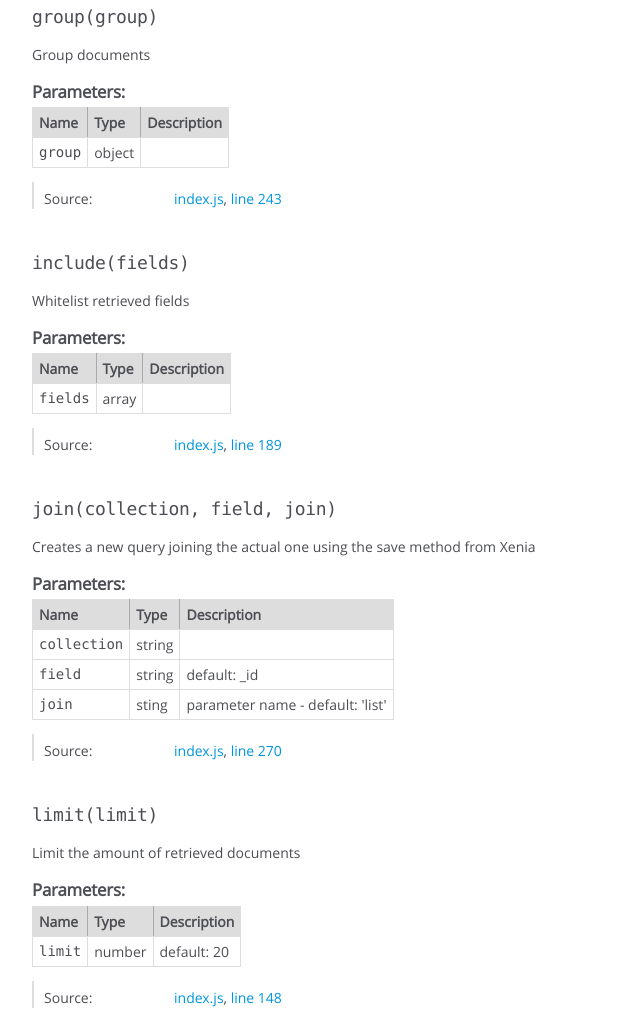
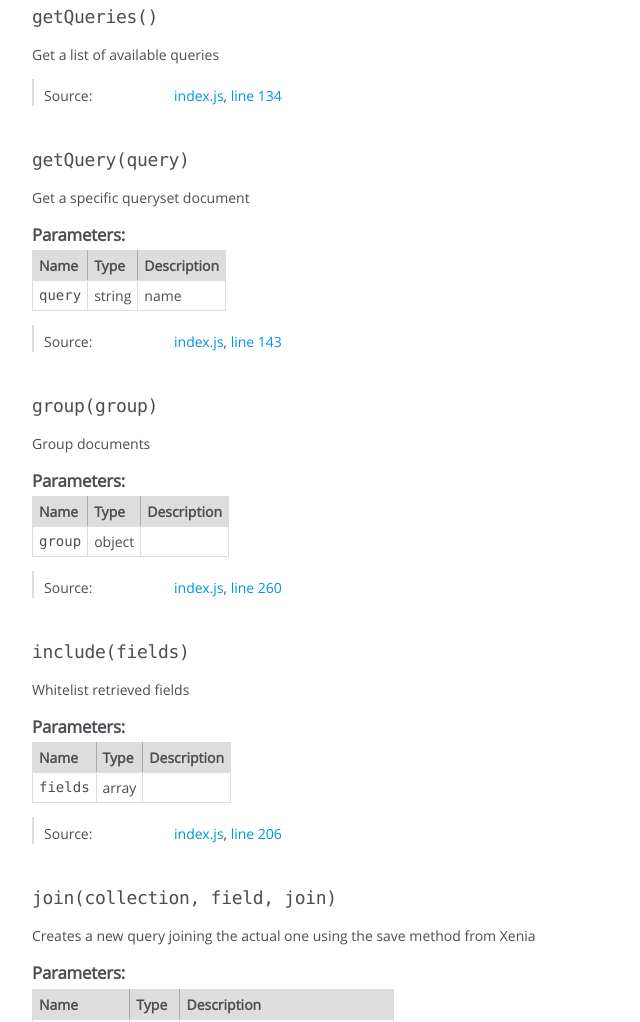
Before and after one commit to coralproject/xenia-driver-js, a website: page docs/XeniaDriver.html in a window 1280 px wide. Shown: the part 1693-2715 px from the top of the page, without its empty margins (0-640 px from the left). Drawn offline with Linux system fonts and the light colour scheme.

Commit message:
Added getQuery and getQueries methods

```diff
--- a/docs/XeniaDriver.html
+++ b/docs/XeniaDriver.html
@@ -627,7 +627,7 @@
 
     <dt class="tag-source">Source:</dt>
     <dd class="tag-source"><ul class="dummy"><li>
-        <a href="index.js.html">index.js</a>, <a href="index.js.html#line199">line 199</a>
+        <a href="index.js.html">index.js</a>, <a href="index.js.html#line216">line 216</a>
     </li></ul></dd>
 
 
@@ -812,6 +812,219 @@
 
 
 
+    <h4 class="name" id="getQueries"><span class="type-signature"></span>getQueries<span class="signature">()</span><span class="type-signature"></span></h4>
+
+
+
+
+
+<div class="description">
+    Get a list of available queries
+</div>
+
+
+
+
+
+
+
+
+
+
+
+
+
+<dl class="details">
+
+
+
+
+
+
+
+
+
+
+
+
+
+
+
+
+
+
+
+
+
+
+
+
+
+
+    <dt class="tag-source">Source:</dt>
+    <dd class="tag-source"><ul class="dummy"><li>
+        <a href="index.js.html">index.js</a>, <a href="index.js.html#line134">line 134</a>
+    </li></ul></dd>
+
+
+
+
+
+
+
+</dl>
+
+
+
+
+
+
+
+
+
+
+
+
+
+
+
+
+
+
+
+
+
+    <h4 class="name" id="getQuery"><span class="type-signature"></span>getQuery<span class="signature">(query)</span><span class="type-signature"></span></h4>
+
+
+
+
+
+<div class="description">
+    Get a specific queryset document
+</div>
+
+
+
+
+
+
+
+
+
+    <h5>Parameters:</h5>
+
+
+<table class="params">
+    <thead>
+    <tr>
+
+        <th>Name</th>
+
+
+        <th>Type</th>
+
+
+
+
+
+        <th class="last">Description</th>
+    </tr>
+    </thead>
+
+    <tbody>
+
+
+        <tr>
+
+                <td class="name"><code>query</code></td>
+
+
+            <td class="type">
+
+
+<span class="param-type">string</span>
+
+
+
+            </td>
+
+
+
+
+
+            <td class="description last">name</td>
+        </tr>
+
+
+    </tbody>
+</table>
+
+
+
+
+
+
+<dl class="details">
+
+
+
+
+
+
+
+
+
+
+
+
+
+
+
+
+
+
+
+
+
+
+
+
+
+
+    <dt class="tag-source">Source:</dt>
+    <dd class="tag-source"><ul class="dummy"><li>
+        <a href="index.js.html">index.js</a>, <a href="index.js.html#line143">line 143</a>
+    </li></ul></dd>
+
+
+
+
+
+
+
+</dl>
+
+
+
+
+
+
+
+
+
+
+
+
+
+
+
+
+
+
+
+
+
     <h4 class="name" id="group"><span class="type-signature"></span>group<span class="signature">(group)</span><span class="type-signature"></span></h4>
 
 
@@ -912,7 +1125,7 @@
 
     <dt class="tag-source">Source:</dt>
     <dd class="tag-source"><ul class="dummy"><li>
-        <a href="index.js.html">index.js</a>, <a href="index.js.html#line243">line 243</a>
+        <a href="index.js.html">index.js</a>, <a href="index.js.html#line260">line 260</a>
     </li></ul></dd>
 
 
@@ -1043,7 +1256,7 @@
 
     <dt class="tag-source">Source:</dt>
     <dd class="tag-source"><ul class="dummy"><li>
-        <a href="index.js.html">index.js</a>, <a href="index.js.html#line189">line 189</a>
+        <a href="index.js.html">index.js</a>, <a href="index.js.html#line206">line 206</a>
     </li></ul></dd>
 
 
@@ -1221,7 +1434,7 @@ from Xenia
 
     <dt class="tag-source">Source:</dt>
     <dd class="tag-source"><ul class="dummy"><li>
-        <a href="index.js.html">index.js</a>, <a href="index.js.html#line270">line 270</a>
+        <a href="index.js.html">index.js</a>, <a href="index.js.html#line287">line 287</a>
     </li></ul></dd>
 
 
@@ -1352,7 +1565,7 @@ from Xenia
 
     <dt class="tag-source">Source:</dt>
     <dd class="tag-source"><ul class="dummy"><li>
-        <a href="index.js.html">index.js</a>, <a href="index.js.html#line148">line 148</a>
+        <a href="index.js.html">index.js</a>, <a href="index.js.html#line165">line 165</a>
     </li></ul></dd>
 
 
@@ -1483,7 +1696,7 @@ from Xenia
 
     <dt class="tag-source">Source:</dt>
     <dd class="tag-source"><ul class="dummy"><li>
-        <a href="index.js.html">index.js</a>, <a href="index.js.html#line209">line 209</a>
+        <a href="index.js.html">index.js</a>, <a href="index.js.html#line226">line 226</a>
     </li></ul></dd>
 
 
@@ -1614,7 +1827,7 @@ from Xenia
 
     <dt class="tag-source">Source:</dt>
     <dd class="tag-source"><ul class="dummy"><li>
-        <a href="index.js.html">index.js</a>, <a href="index.js.html#line179">line 179</a>
+        <a href="index.js.html">index.js</a>, <a href="index.js.html#line196">line 196</a>
     </li></ul></dd>
 
 
@@ -1745,7 +1958,7 @@ from Xenia
 
     <dt class="tag-source">Source:</dt>
     <dd class="tag-source"><ul class="dummy"><li>
-        <a href="index.js.html">index.js</a>, <a href="index.js.html#line220">line 220</a>
+        <a href="index.js.html">index.js</a>, <a href="index.js.html#line237">line 237</a>
     </li></ul></dd>
 
 
@@ -1876,7 +2089,7 @@ from Xenia
 
     <dt class="tag-source">Source:</dt>
     <dd class="tag-source"><ul class="dummy"><li>
-        <a href="index.js.html">index.js</a>, <a href="index.js.html#line169">line 169</a>
+        <a href="index.js.html">index.js</a>, <a href="index.js.html#line186">line 186</a>
     </li></ul></dd>
 
 
@@ -1958,7 +2171,7 @@ from Xenia
 
     <dt class="tag-source">Source:</dt>
     <dd class="tag-source"><ul class="dummy"><li>
-        <a href="index.js.html">index.js</a>, <a href="index.js.html#line134">line 134</a>
+        <a href="index.js.html">index.js</a>, <a href="index.js.html#line151">line 151</a>
     </li></ul></dd>
 
 
@@ -2089,7 +2302,7 @@ from Xenia
 
     <dt class="tag-source">Source:</dt>
     <dd class="tag-source"><ul class="dummy"><li>
-        <a href="index.js.html">index.js</a>, <a href="index.js.html#line159">line 159</a>
+        <a href="index.js.html">index.js</a>, <a href="index.js.html#line176">line 176</a>
     </li></ul></dd>
 
 
@@ -2223,7 +2436,7 @@ from Xenia
 
     <dt class="tag-source">Source:</dt>
     <dd class="tag-source"><ul class="dummy"><li>
-        <a href="index.js.html">index.js</a>, <a href="index.js.html#line253">line 253</a>
+        <a href="index.js.html">index.js</a>, <a href="index.js.html#line270">line 270</a>
     </li></ul></dd>
 
 
@@ -2401,7 +2614,7 @@ output a document for each element
 
     <dt class="tag-source">Source:</dt>
     <dd class="tag-source"><ul class="dummy"><li>
-        <a href="index.js.html">index.js</a>, <a href="index.js.html#line233">line 233</a>
+        <a href="index.js.html">index.js</a>, <a href="index.js.html#line250">line 250</a>
     </li></ul></dd>
 
 
@@ -2449,7 +2662,7 @@ output a document for each element
 <br class="clear">
 
 <footer>
-    Documentation generated by <a href="https://github.com/jsdoc3/jsdoc">JSDoc 3.4.0</a> on Mon Mar 28 2016 13:55:50 GMT-0400 (EDT)
+    Documentation generated by <a href="https://github.com/jsdoc3/jsdoc">JSDoc 3.4.0</a> on Mon Mar 28 2016 14:23:32 GMT-0400 (EDT)
 </footer>
 
 <script> prettyPrint(); </script>
```
Also changed, not shown: docs/global.html (+1 -1 lines), docs/index.html (+1 -1 lines), docs/index.js.html (+20 -3 lines), src/index.js (+17 -0 lines), dist/index.js.
